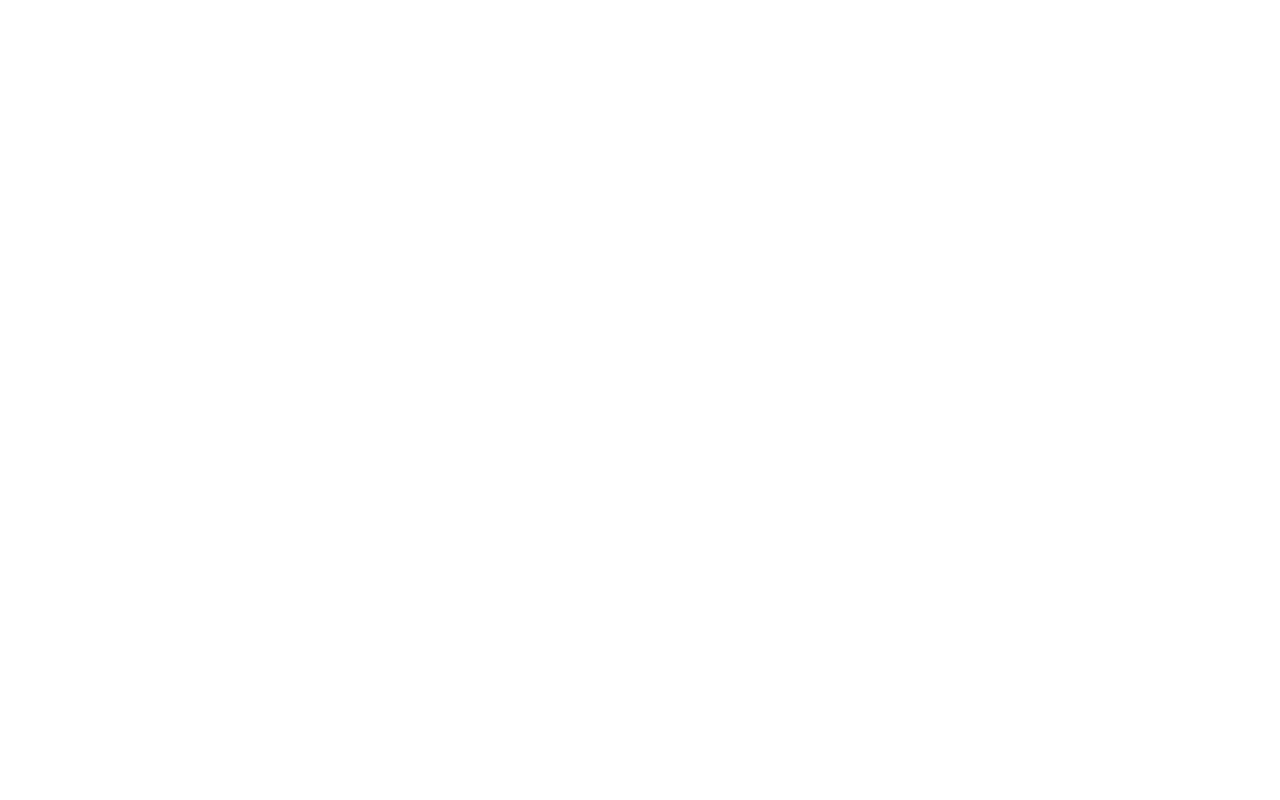
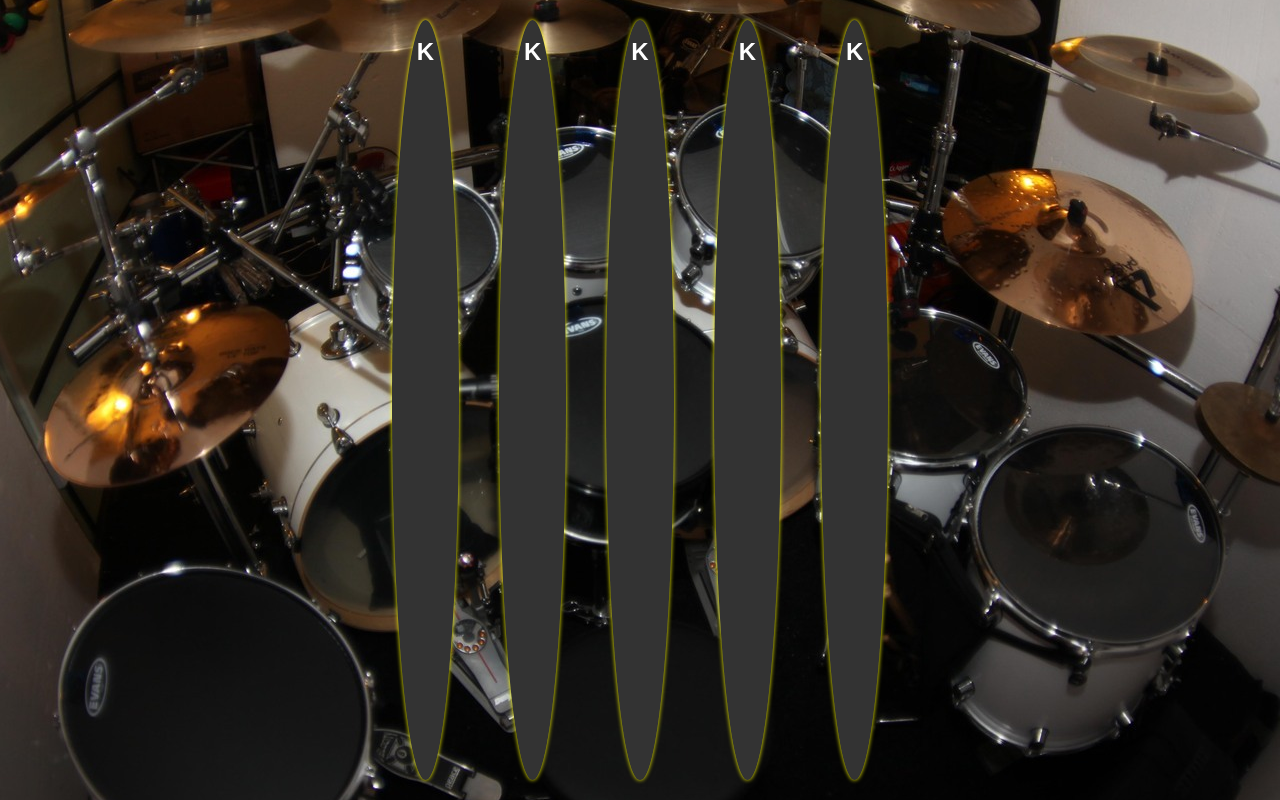
Before and after one commit to Henerator/JavaScript30, a plain HTML site: page 1 - Drum Kit/index.html in a window 1280 px wide. Drawn offline with Linux system fonts and the light colour scheme.

Commit message:
#1-Drum_Kit: background image, flex center blocks, key styles

```diff
--- a/1 - Drum Kit/index.html
+++ b/1 - Drum Kit/index.html
@@ -9,7 +9,13 @@
     <link rel="stylesheet" href="style/stlye.css">
 </head>
 <body>
-
+    <div class="container">
+        <div class="key">K</div>
+        <div class="key">K</div>
+        <div class="key">K</div>
+        <div class="key">K</div>
+        <div class="key">K</div>
+    </div>
 
     <script href="script/script.js"></script>
 </body>
--- a/1 - Drum Kit/style/stlye.css
+++ b/1 - Drum Kit/style/stlye.css
@@ -0,0 +1,83 @@
+/* http://meyerweb.com/eric/tools/css/reset/
+   v2.0 | 20110126
+   License: none (public domain)
+*/
+* {
+  box-sizing: border-box;
+  margin: 0;
+  padding: 0;
+}
+
+html, body, div, span, applet, object, iframe,
+h1, h2, h3, h4, h5, h6, p, blockquote, pre,
+a, abbr, acronym, address, big, cite, code,
+del, dfn, em, img, ins, kbd, q, s, samp,
+small, strike, strong, sub, sup, tt, var,
+b, u, i, center,
+dl, dt, dd, ol, ul, li,
+fieldset, form, label, legend,
+table, caption, tbody, tfoot, thead, tr, th, td,
+article, aside, canvas, details, embed,
+figure, figcaption, footer, header, hgroup,
+menu, nav, output, ruby, section, summary,
+time, mark, audio, video {
+	margin: 0;
+	padding: 0;
+	border: 0;
+	font-size: 100%;
+	font: inherit;
+	vertical-align: baseline;
+}
+/* HTML5 display-role reset for older browsers */
+article, aside, details, figcaption, figure,
+footer, header, hgroup, menu, nav, section {
+	display: block;
+}
+body {
+	line-height: 1;
+}
+ol, ul {
+	list-style: none;
+}
+blockquote, q {
+	quotes: none;
+}
+blockquote:before, blockquote:after,
+q:before, q:after {
+	content: '';
+	content: none;
+}
+table {
+	border-collapse: collapse;
+	border-spacing: 0;
+}
+
+html {
+    height: 100%;
+}
+
+body {
+    height: 100%;
+    background: url('./../assets/image/background.jpeg') no-repeat center center fixed;
+}
+
+.container {
+    height: 100%;
+    display: flex;
+    flex-direction: row;
+    justify-content: center;
+}
+
+.key {
+    background: #333;
+    padding: 20px 25px;
+    margin: 20px;
+    border-radius: 50%;
+    font-weight: bold;
+    font-size: 24px;
+    font-family: sans-serif;
+    text-align: center;
+    color: #fff;
+    box-shadow: 0 0 4px #ffff00;
+    cursor: pointer;
+}
```
Also changed, not shown: 1 - Drum Kit/assets/image/background.jpeg (added).
